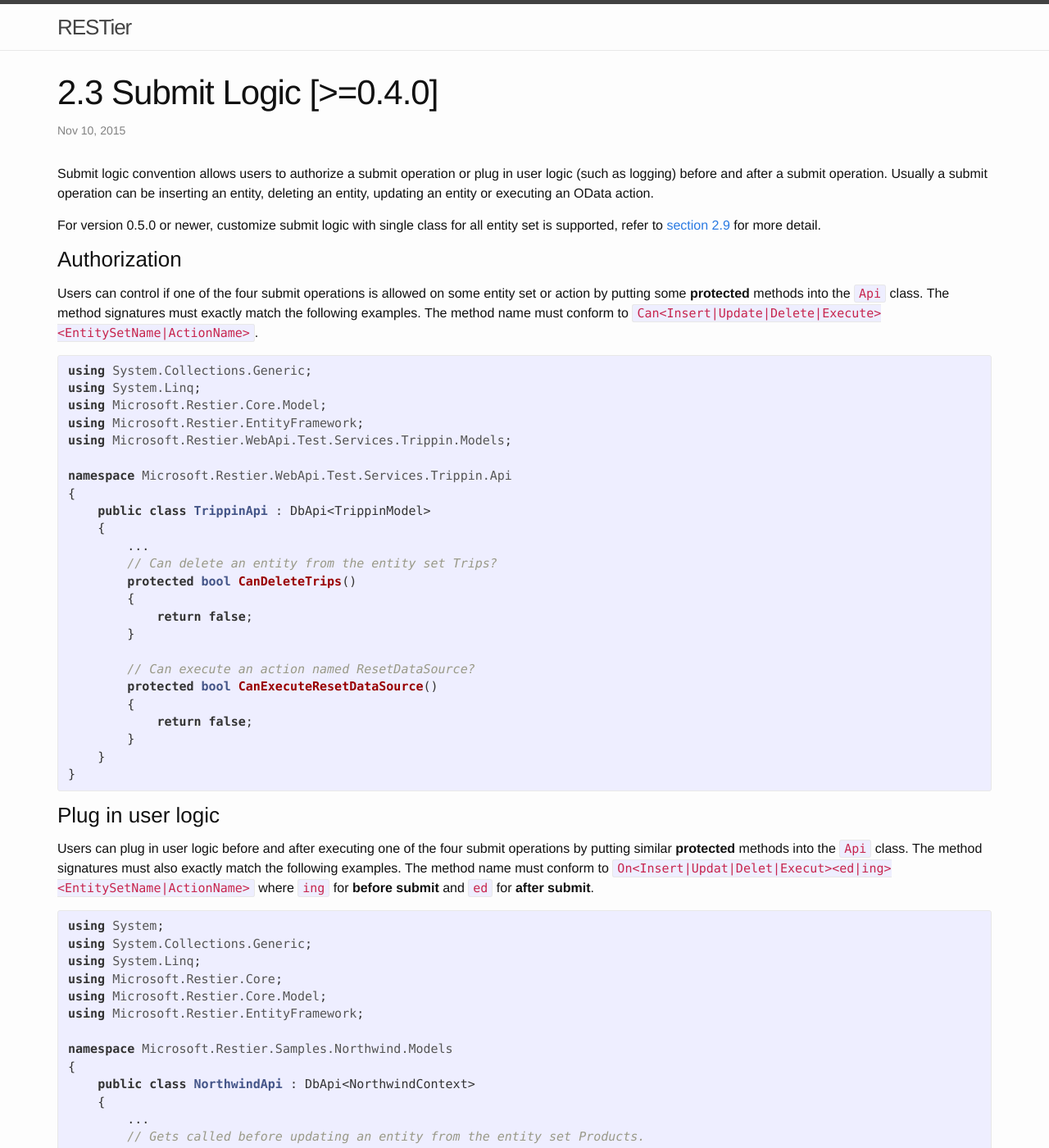
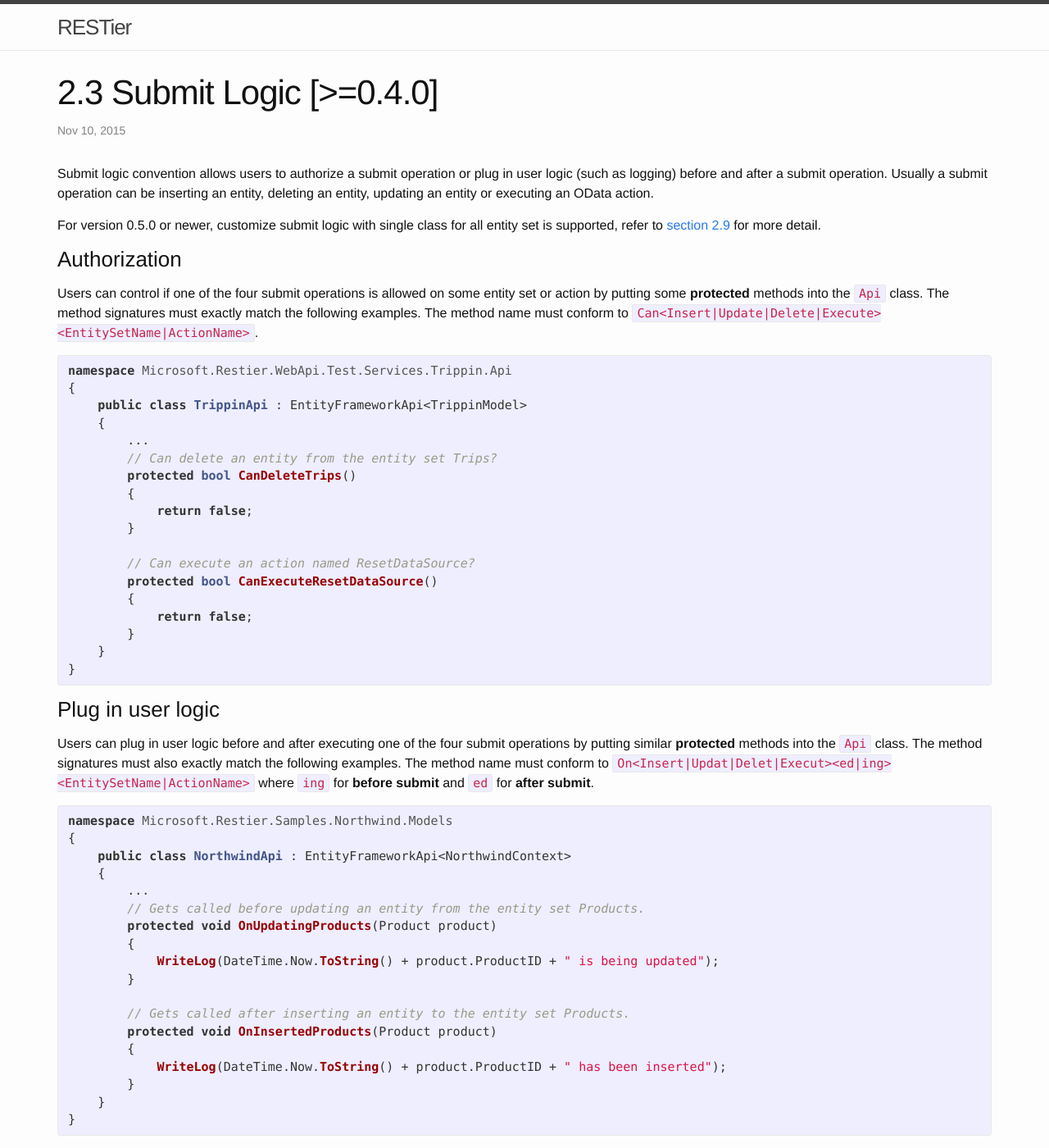
Before and after one commit to OData/RESTier, a Jekyll site: the page built from _posts/2015-11-10-02-03-Submit-Logic.md, in a window 1280 px wide and 1400 px high. Shown: the whole window at 82% size. Built offline with Jekyll 4.4.1, drawn with Linux system fonts in a browser that asks for light colours; nearby versions of some CDN libraries; comment, search, counter and statistics services are not loaded.

Commit message:
Fix a typo

```diff
--- a/_posts/2015-11-10-02-03-Submit-Logic.md
+++ b/_posts/2015-11-10-02-03-Submit-Logic.md
@@ -13,15 +13,10 @@ For version 0.5.0 or newer, customize submit logic with single class for all ent
 Users can control if one of the four submit operations is allowed on some entity set or action by putting some **protected** methods into the `Api` class. The method signatures must exactly match the following examples. The method name must conform to `Can<Insert|Update|Delete|Execute><EntitySetName|ActionName>`.
 
 {% highlight csharp %}
-using System.Collections.Generic;
-using System.Linq;
-using Microsoft.Restier.Core.Model;
-using Microsoft.Restier.EntityFramework;
-using Microsoft.Restier.WebApi.Test.Services.Trippin.Models;
 
 namespace Microsoft.Restier.WebApi.Test.Services.Trippin.Api
 {
-    public class TrippinApi : DbApi<TrippinModel>
+    public class TrippinApi : EntityFrameworkApi<TrippinModel>
     {
         ...
         // Can delete an entity from the entity set Trips?
@@ -43,16 +38,10 @@ namespace Microsoft.Restier.WebApi.Test.Services.Trippin.Api
 Users can plug in user logic before and after executing one of the four submit operations by putting similar **protected** methods into the `Api` class. The method signatures must also exactly match the following examples. The method name must conform to `On<Insert|Updat|Delet|Execut><ed|ing><EntitySetName|ActionName>` where `ing` for **before submit** and `ed` for **after submit**.
 
 {% highlight csharp %}
-using System;
-using System.Collections.Generic;
-using System.Linq;
-using Microsoft.Restier.Core;
-using Microsoft.Restier.Core.Model;
-using Microsoft.Restier.EntityFramework;
 
 namespace Microsoft.Restier.Samples.Northwind.Models
 {
-    public class NorthwindApi : DbApi<NorthwindContext>
+    public class NorthwindApi : EntityFrameworkApi<NorthwindContext>
     {
         ...
         // Gets called before updating an entity from the entity set Products.
```
Also changed, not shown: _posts/2015-04-10-02-01-Role-Based-Security.md (+8 -3 lines), _posts/2015-10-23-02-02-entity-set-filters-new.md (+1 -1 lines), _posts/2016-04-23-02-05-Model-building-0-5-0.md (+3 -3 lines).
